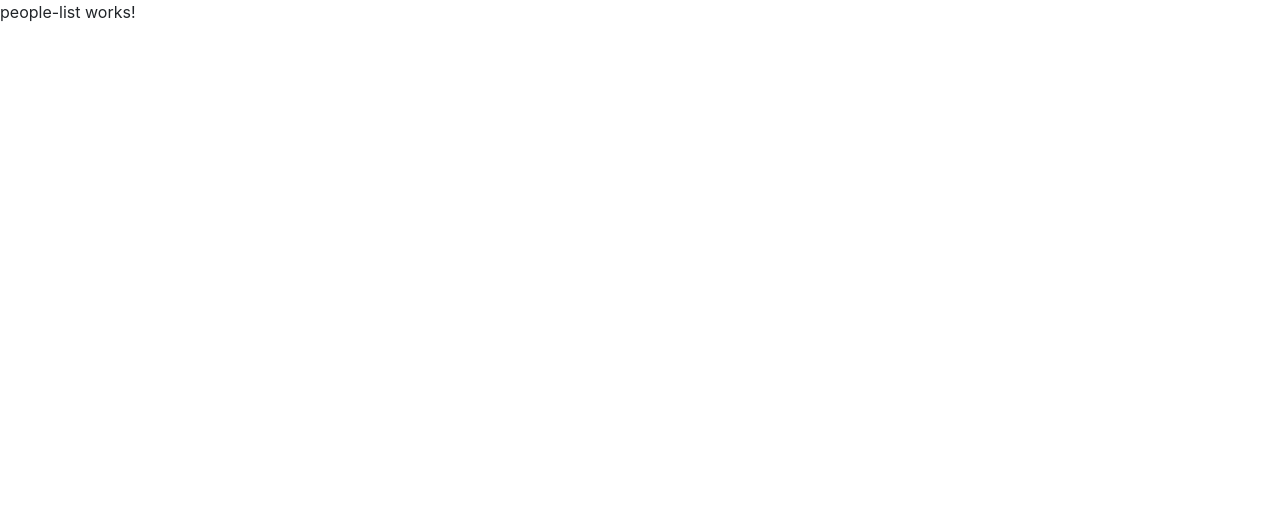
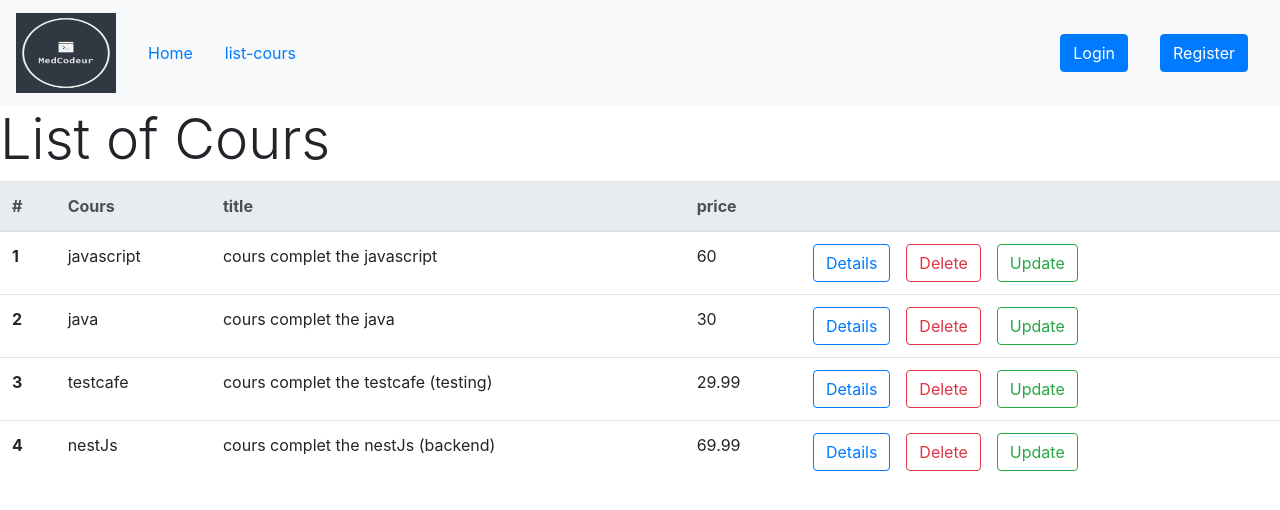
Before and after one commit to benmoussa96med/first-app-Angular, an Angular app: page /people-list in a window 1280 px wide. Shown: the top 510 px of the page. Built offline with nearby package versions, Linux system fonts and the light colour scheme.

Commit message:
continue

```diff
--- a/src/app/home/home.component.html
+++ b/src/app/home/home.component.html
@@ -12,7 +12,7 @@
     <div class="container">
         <!-- Example row of columns -->
         <div class="row">
-            <div class="col-md-4">
+            <div class="col-md-4" *ngIf="!mydivtag">
                 <h2>Heading</h2>
                 <p>Donec id elit non mi porta gravida at eget metus. Fusce dapibus, tellus ac cursus commodo, tortor mauris condimentum nibh, ut fermentum massa justo sit amet risus. Etiam porta sem malesuada magna mollis euismod. Donec sed odio dui. </p>
                 <p><a class="btn btn-secondary" href="#" role="button">View details &raquo;</a></p>
--- a/src/app/home/home.component.ts
+++ b/src/app/home/home.component.ts
@@ -6,7 +6,7 @@ import { Component, OnInit } from '@angular/core';
   styleUrls: ['./home.component.css']
 })
 export class HomeComponent implements OnInit {
-
+mydivtag =true;
   constructor() { }
 
   ngOnInit(): void {
--- a/src/app/navbar/navbar.component.html
+++ b/src/app/navbar/navbar.component.html
@@ -1,12 +1,17 @@
 <nav class="navbar navbar-expand-md navbar-light bg-light">
-    <a class="navbar-brand" href="#">Navbar</a>
+    <a class="navbar-brand" [routerLink]="['/']"> <img [src]="imageUrl" alt="formalab logo" width="100px" height="80px"></a>
     <button class="navbar-toggler" type="button" data-toggle="collapse" data-target="#navbarsExampleDefault" aria-controls="navbarsExampleDefault" aria-expanded="false" aria-label="Toggle navigation">
       <span class="navbar-toggler-icon"></span>
     </button>
 
     <div class="collapse navbar-collapse" id="navbarsExampleDefault">
+        <form class="nav">
+            <a class="nav-link active" [routerLink]="['']">Home <span class="sr-only">(current)</span></a>
+            <a class="nav-link active" [routerLink]="['/people-list']">list-cours <span class="sr-only">(current)</span></a>
+        </form>
         <form class="form-inline my-2 my-lg-0 ml-auto">
-            <button class="btn btn-info my-2 my-sm-0" [routerLink]="['/login']">Login</button>
+
+            <button class="btn btn-primary mx-3 my-2 my-sm-0" [routerLink]="['/login']">Login</button>
             <button class="btn btn-primary mx-3 my-2 my-sm-0" [routerLink]="['/register']">Register</button>
         </form>
     </div>
--- a/src/app/navbar/navbar.component.ts
+++ b/src/app/navbar/navbar.component.ts
@@ -6,7 +6,7 @@ import { Component, OnInit } from '@angular/core';
   styleUrls: ['./navbar.component.css']
 })
 export class NavbarComponent implements OnInit {
-
+imageUrl="assets/image/logo.png";
   constructor() { }
 
   ngOnInit(): void {
--- a/src/app/people-list/people-list.component.html
+++ b/src/app/people-list/people-list.component.html
@@ -1 +1,33 @@
-<p>people-list works!</p>
+<app-navbar></app-navbar>
+<div class="table-responsive-sm">
+    <h4 class="display-4">List of Cours</h4>
+    <div *ngIf="coursList.length == 0 " class="alert alert-warning">No Cours found</div>
+
+    <table class="table">
+        <thead class="thead-light">
+            <tr>
+                <th scope="col">#</th>
+                <th scope="col">Cours</th>
+                <th scope="col">title</th>
+                <th scope="col">price</th>
+                <th></th>
+            </tr>
+        </thead>
+        <tbody>
+            <tr *ngFor="let cours of coursList" class="table-responsive-sm">
+                <th>{{cours.id}}</th>
+                <td>{{cours.Cours}}</td>
+                <td>{{cours.title}}</td>
+                <td>{{cours.price}}</td>
+                <td>
+                    <button type="button" class="btn btn-outline-primary mx-2">Details</button>
+                    <button type="button" class="btn btn-outline-danger mx-2" (click)="delete(cours)">Delete</button>
+                    <button type="button" class="btn btn-outline-success mx-2">Update</button>
+
+
+                </td>
+            </tr>
+
+        </tbody>
+    </table>
+</div>
--- a/src/app/people-list/people-list.component.ts
+++ b/src/app/people-list/people-list.component.ts
@@ -6,10 +6,39 @@ import { Component, OnInit } from '@angular/core';
   styleUrls: ['./people-list.component.css']
 })
 export class PeopleListComponent implements OnInit {
-
+coursList=[
+  {
+  id:1,
+  Cours:"javascript",
+  title:"cours complet the javascript",
+  price:60
+},
+{
+  id:2,
+  Cours:"java",
+  title:"cours complet the java",
+  price:30
+},
+{
+  id:3,
+  Cours:"testcafe ",
+  title:"cours complet the testcafe (testing)",
+  price:29.99
+},
+{
+  id:4,
+  Cours:"nestJs",
+  title:"cours complet the nestJs (backend)",
+  price:69.99
+}
+]
   constructor() { }
 
   ngOnInit(): void {
   }
+  delete(cours: { id: number; Cours: string; title: string; price: number; }){
+let index=this.coursList.indexOf(cours);
+this.coursList.splice(index,1);
+  }
 
 }
```
Also changed, not shown: src/assets/image/logo.png (added), 1 other file (tests, documents, lock files or other folders).
